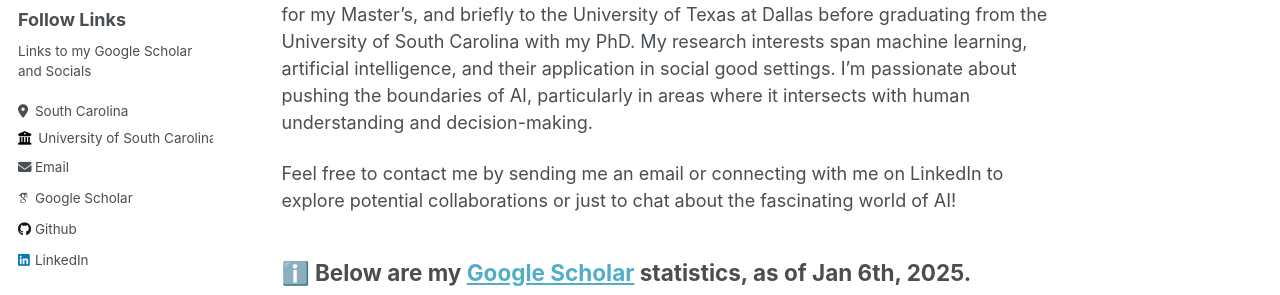
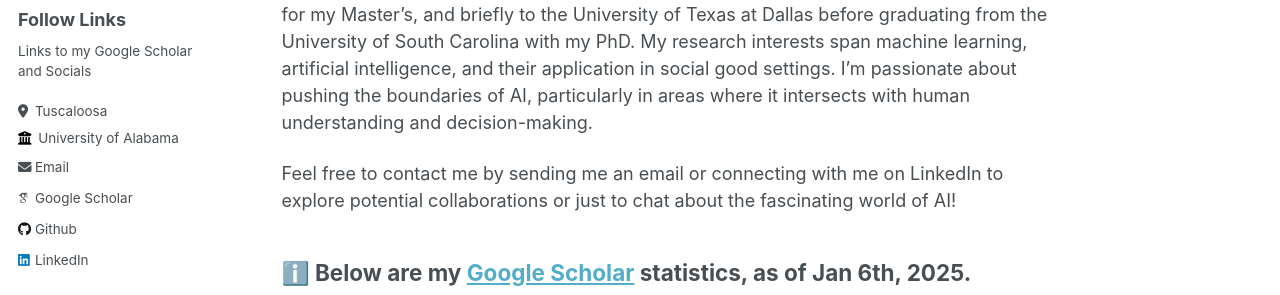
Before and after one commit to kauroy1994/home, a Jekyll site: the page built from _pages/about.md, in a window 1280 px wide. Shown: the part 282-577 px from the top of the page. Built offline with Jekyll 4.4.1, drawn with Linux system fonts in a browser that asks for light colours; some web fonts are replaced.

Commit message:
Update _config.yml

```diff
--- a/_config.yml
+++ b/_config.yml
@@ -25,10 +25,10 @@
   name             : &name "Follow Links"
   pronouns         : # example: "she/her"
   bio              : &bio "Links to my Google Scholar and Socials"
-  location         : "South Carolina"
-  employer         : "University of South Carolina"
+  location         : "Tuscaloosa"
+  employer         : "University of Alabama"
   uri              : # URL
-  email            : "kaushikr@email.sc.edu"
+  email            : "kroy2@ua.edu"
 
   # Academic websites
   googlescholar    : "https://scholar.google.com/citations?user=LpOo_IUAAAAJ&hl=en&oi=ao"
```
